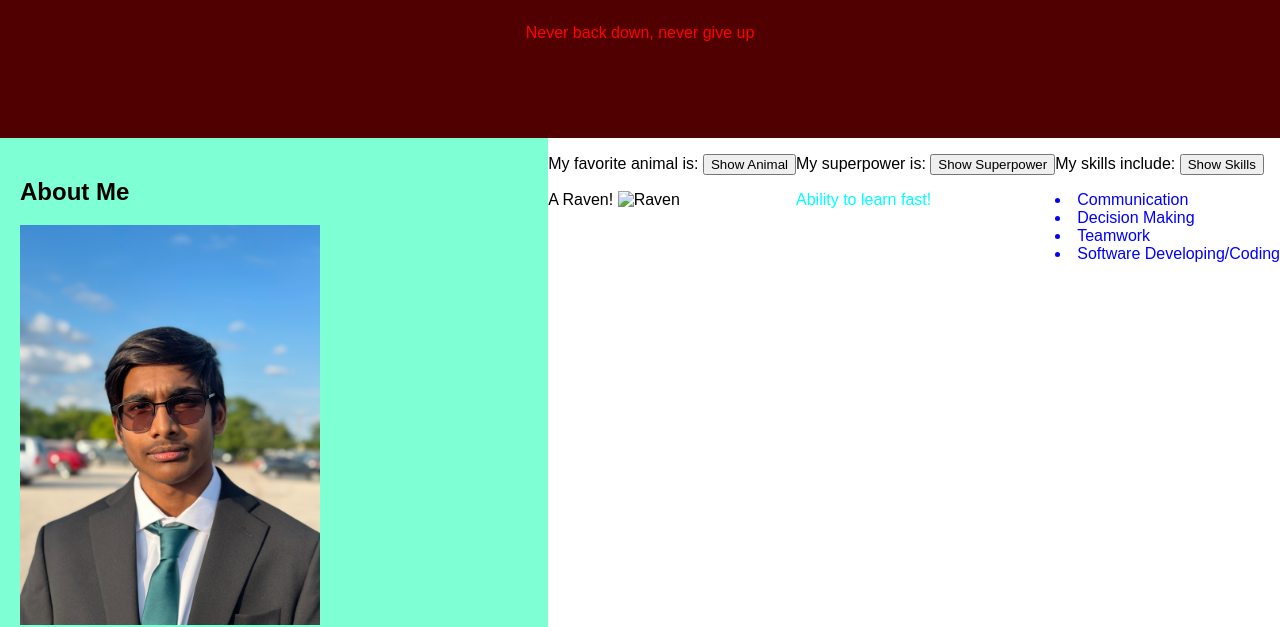
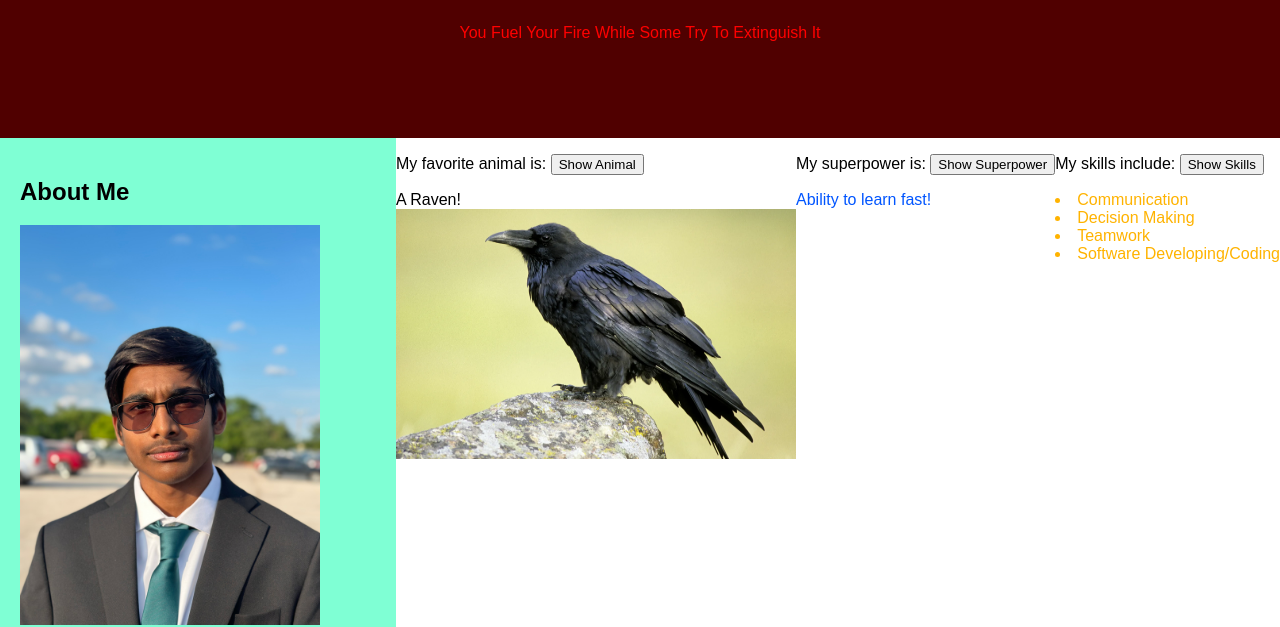
Before and after one commit to IshaniSJM/myWebsite, a plain HTML site: page index.html in a window 1280 px wide. Shown: the part 201-828 px from the top of the page. Drawn offline with Linux system fonts and the light colour scheme.

Commit message:
Tweaked a few attributes and added raven image

```diff
--- a/index.html
+++ b/index.html
@@ -17,13 +17,13 @@
 
     <div class = "header">
         <h1> Ishani Sadagopan Jeyaram Malismitha </h1>
-        <p> Never back down, never give up </p>
+        <p> You Fuel Your Fire While Some Try To Extinguish It </p>
     </div>
 
     <div class = "row">
-        <div class = "side">
+        <div class = "abtMe">
             <h2> About Me </h2>
-            <img src = "imgs/Ishani.jpeg" alt = "Ishani"/>
+            <img src = "imgs/Ishani.jpeg" alt = "Ishani" id = "Ishani"/>
             <p> Hi, I'm Ishani! I'm a software developer living in Pflugerville, Texas </p>
             <h3> Skills, Interests, and Experience </h3>
             <p> Summary of my skills interests and experiences:  </p>
@@ -32,21 +32,21 @@
         <div>
             <p> My favorite animal is: <button id = "show-animal"> Show Animal </button> </p>
             <div id = "animal-div" class = "hidden">
-                A Raven!
-                <img src = "" alt = "Raven" width = "500"/>
+                A Raven!</br>
+                <img src = "imgs/Raven.webp" alt = "Raven" id = "Raven"/>
             </div>
         </div>
 
         <div>
             <p> My superpower is: <button id = "show-superpower"> Show Superpower </button> </p>
-            <div id = "power-div" class = "hidden" style = "color: aqua;">
+            <div id = "power-div" class = "hidden" style = "color: rgb(0, 85, 255);">
                 Ability to learn fast!
             </div>
         </div>
 
         <div>
             <p> My skills include: <button id = "show-skills"> Show Skills </button> </p>
-            <div id = "skills-div" class = "hidden" style = "color: blue;">
+            <div id = "skills-div" class = "hidden" style = "color: rgb(255, 179, 0);">
                 <li> Communication </li>
                 <li> Decision Making </li>
                 <li> Teamwork </li>
--- a/styles.css
+++ b/styles.css
@@ -42,6 +42,7 @@ body
 
 /* ---- Header ---- */
 
+/* Header attributes */
 .header
 {
     padding: 80px;
@@ -50,20 +51,25 @@ body
     color: white;
 }
 
+/* Header text attributes */
+
 .header h1
 {
     font-size: 40px;
 }
 
 
-/*  */
+/* Header quote text attributes */
 
 .header p
 {
     color: red;
 }
 
-/* Column container */
+
+/* ---- Column container ---- */
+
+/* Dividing sections */
 
 .row
 {
@@ -73,9 +79,9 @@ body
     flex-wrap: wrap;
 }
 
-/* Two Unequal Columns */
+/* "About Me" section's attributes */
 
-.side
+.abtMe
 {
     -ms-flex: 30%;
     flex: 30%;
@@ -83,9 +89,17 @@ body
     padding: 20px;
 }
 
-img
+
+/* ---- Image dimentions ---- */
+
+#Ishani
 {
     width: 300px;
     height: 400px;
 }
-/**/
+
+#Raven
+{
+    width: 400px;
+    height: 250px;
+}
```
Also changed, not shown: imgs/Raven.webp (added).
